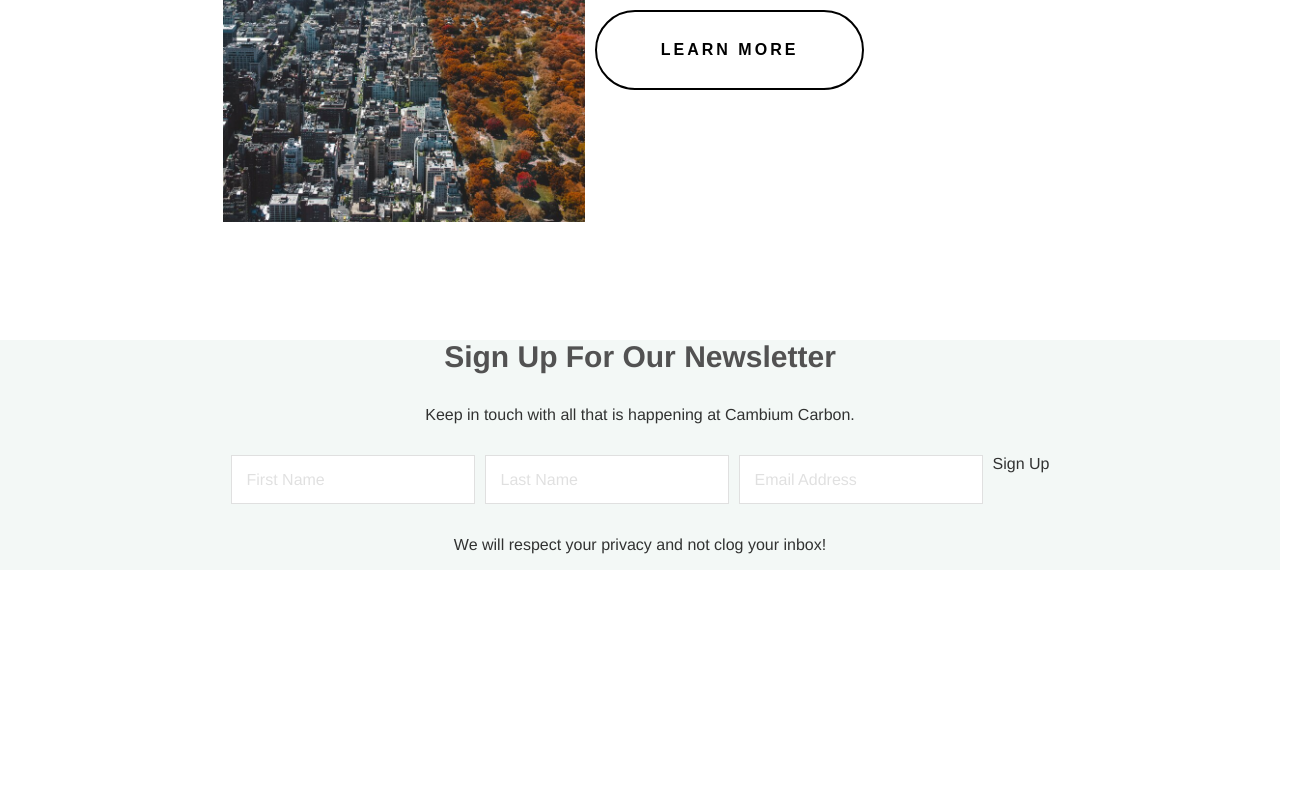
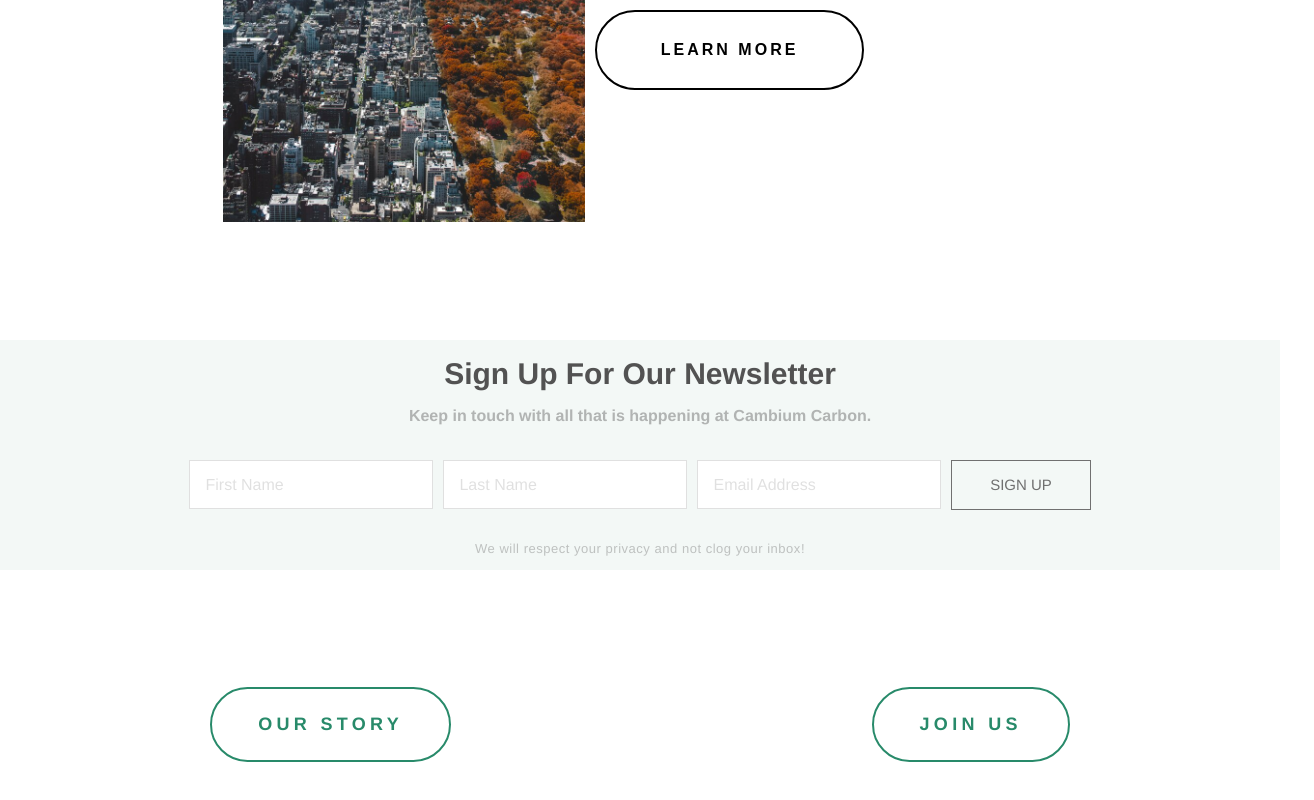
Before and after one commit to bacbartlett/CCReact, a React (Create React App) app: page / in a window 1280 px wide. Shown: the part 2962-3762 px from the top of the page, 1314 px wide, since content can reach past the window. Before the commit the page ends 3632 px from the top, so only its background shows below. Built offline with nearby package versions, Linux system fonts and the light colour scheme.

Commit message:
Newsletter and double button

```diff
--- /dev/null
+++ b/src/Homepage/DoubleButtonSection/DoubleButtonSection.css
@@ -0,0 +1,40 @@
+.DoubleButtonSectionDiv{
+
+}
+
+.DoubleButtonSection--TopSpacer{
+    width: 100%;
+    height: 83px;
+    padding: 17px;
+}
+
+.DoubleButtonSection--ButtonDiv{
+    display: flex;
+    justify-content: space-around;
+}
+
+.DoubleButtonSection--Button{
+    display: flex;
+    justify-content: center;
+    align-items: center;
+    height: 75px;
+    color: #288A6A;
+    border: 2px solid #288A6A;
+    padding: 25px 46px;
+    border-radius: 300px;
+    font-size: 18px;
+    letter-spacing: .24em;
+    font-weight: 700;
+    height: 21px;
+    transition: .2s;
+}
+
+.DoubleButtonSection--Button:hover{
+    background-color: #288A6A;
+    color: white;
+}
+
+.DoubleButtonSection--BottomSpacer{
+    padding: 17px;
+    height: 34px;
+}
--- /dev/null
+++ b/src/Homepage/DoubleButtonSection/DoubleButtonSection.js
@@ -0,0 +1,22 @@
+import React from "react";
+import "./DoubleButtonSection.css"
+
+
+const DoubleButtonSection = props => {
+    return(
+        <div className="DoubleButtonSectionDiv">
+            <div className="DoubleButtonSection--TopSpacer"></div>
+            <div className="DoubleButtonSection--ButtonDiv">
+                <div className="DoubleButtonSection--Button" >
+                    OUR STORY
+                </div>
+                <div className="DoubleButtonSection--Button">
+                    JOIN US
+                </div>
+            </div>
+            <div className="DoubleButtonSection--BottomSpacer"></div>
+        </div>
+    )
+}
+
+export default DoubleButtonSection
--- a/src/Homepage/Homepage.js
+++ b/src/Homepage/Homepage.js
@@ -5,6 +5,7 @@ import BoxButtonSet from "./ButtonBoxSet/ButtonBoxSet"
 import PickCity from "./PickCity/PickCity"
 import HubExplaination from "./HubExplaination/HubExplaination"
 import NewsLetterSignUp from "./NewletterSignUp/NewsLetterSignUp"
+import DoubleButtonSection from "./DoubleButtonSection/DoubleButtonSection"
 
 const Homepage = (props) => {
     const buttonboxobjects = []
@@ -40,6 +41,9 @@ const Homepage = (props) => {
             <section>
                 <NewsLetterSignUp />
             </section>
+            <section>
+                <DoubleButtonSection />
+            </section>
                 <div style={{height: "100px"}}>
 
                 </div>
--- a/src/Homepage/NewletterSignUp/NewsLetterSignUp.css
+++ b/src/Homepage/NewletterSignUp/NewsLetterSignUp.css
@@ -8,6 +8,7 @@
 }
 
 .NewsLetterSignUp--Title{
+    margin-top: 17px;
     color: #525252;
     margin-bottom: 0px;
     display: flex;
@@ -16,13 +17,18 @@
 }
 
 .NewsLetterSignUp--h2{
+    margin-top: 17px;
     margin: 0;
     padding: 0;
+    font-weight: 700;
 }
 
 .NewsLetterSignUp--Subheader{
     display: flex;
     justify-content: center;
+    color: rgba(112,112,112,.5);
+    margin-top: -20px;
+    font-weight: 700;
 }
 
 
@@ -47,7 +53,28 @@
     color: rgba(0,0,0,.12);
 }
 
+.NewsLetterSignUp--Button{
+    display: flex;
+    justify-content: center;
+    align-items: center;
+    border: 1px solid #707070;
+    padding: 15px 37.7px;
+    color: #707070;
+    font-size: 15px;
+    cursor: pointer;
+    transition-duration: .25s;
+}
+
+.NewsLetterSignUp--Button:hover{
+    color: white;
+    background-color: #707070;
+}
+
 .NewsLetterSignUp--Footer{
     display: flex;
     justify-content: center;
+    color: rgba(112,112,112,.5);
+    opacity: .8;
+    font-size: 13px;
+    letter-spacing: .04em;
 }
--- a/src/Homepage/NewletterSignUp/NewsLetterSignUp.js
+++ b/src/Homepage/NewletterSignUp/NewsLetterSignUp.js
@@ -23,7 +23,7 @@ const NewsLetterSignUp = () => {
                 <input className={"NewsLetterSignUp--Input NewsLetterSignUp--Form__Spacer"} onChange={updateLastName} value={lastName} type="text" placeholder="Last Name" autoComplete={true} />
                 <input className={"NewsLetterSignUp--Input NewsLetterSignUp--Form__Spacer"} onChange={updateEmail} value={email} type="email" placeholder="Email Address" autoComplete={true} />
                 <div className="NewsLetterSignUp--Button NewsLetterSignUp--Form__Spacer">
-                    Sign Up
+                    SIGN UP
                 </div>
             </div>
             <div className="NewsLetterSignUp--Footer">
```
